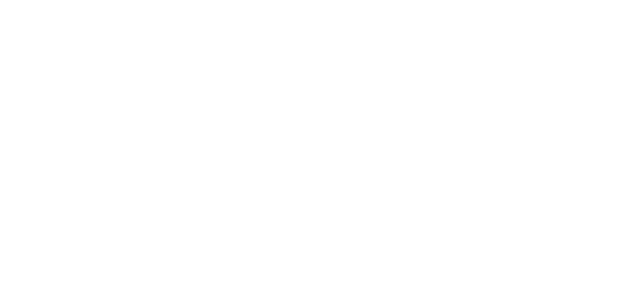
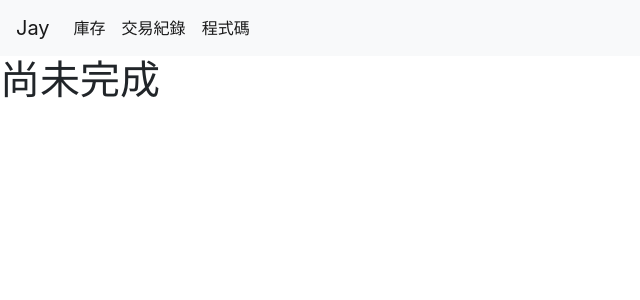
Before and after one commit to jay1224-jay/my-stock-portfolio-website, a Django app: page /history/ in a window 1280 px wide. Before the commit the part shown is empty. Shown: the top 300 px of the page, without its empty margins (0-640 px from the left). Run offline with Django 4.2, Linux system fonts and the light colour scheme; some libraries are stand-ins or nearby versions.

Commit message:
add text to history.html

```diff
--- a/app/templates/base.html
+++ b/app/templates/base.html
@@ -12,7 +12,7 @@
 
 
     <nav class="navbar navbar-expand-lg navbar-light bg-light">
-	  <a class="navbar-brand">Jay</a>
+	  <a class="navbar-brand" href="https://www.facebook.com/profile.php?id=100013478296531">Jay</a>
 	  <button class="navbar-toggler" type="button" data-toggle="collapse" data-target="#navbarNav" aria-controls="navbarNav" aria-expanded="false" aria-label="Toggle navigation">
 	    <span class="navbar-toggler-icon"></span>
 	  </button>
@@ -24,6 +24,9 @@
 	      <li class="nav-item active">
 	        <a class="nav-link" href="/history/">交易紀錄</a>
 	      </li>
+	      <li class="nav-item active">
+	        <a class="nav-link" href="https://github.com/jay1224-jay/my-stock-portfolio-website">程式碼</a>
+	      </li>
 	    </ul>
 	  </div>
 	</nav>
--- a/app/templates/history.html
+++ b/app/templates/history.html
@@ -0,0 +1,6 @@
+
+{% include 'base.html' %}
+
+{% block content %}
+<h1>尚未完成</h1>
+{% endblock %}
```
Also changed, not shown: app/templates/home.html (+0 -28 lines).
